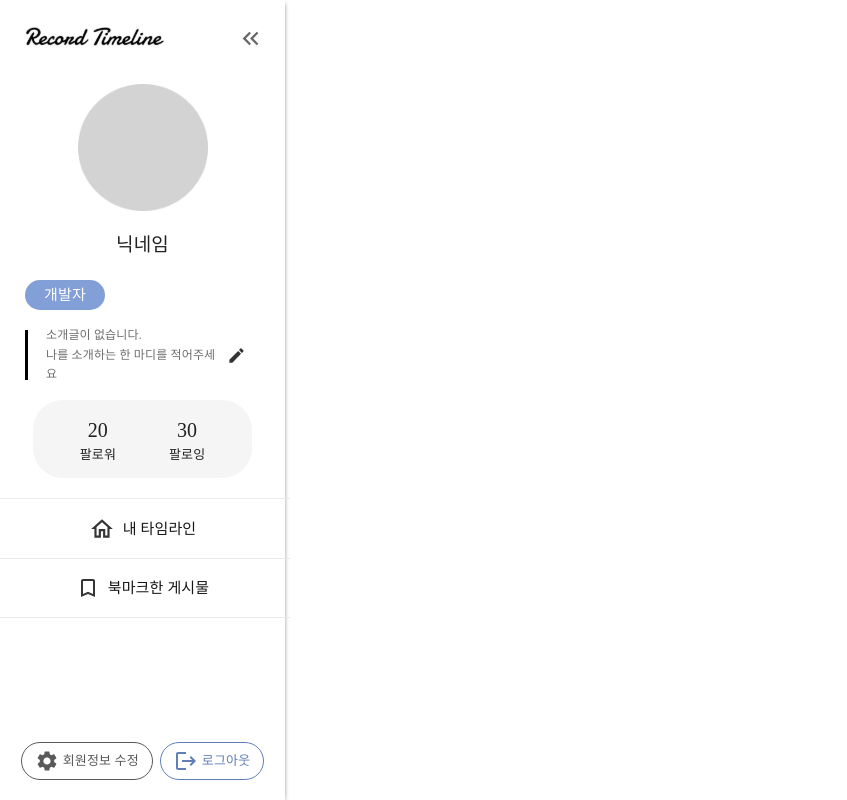
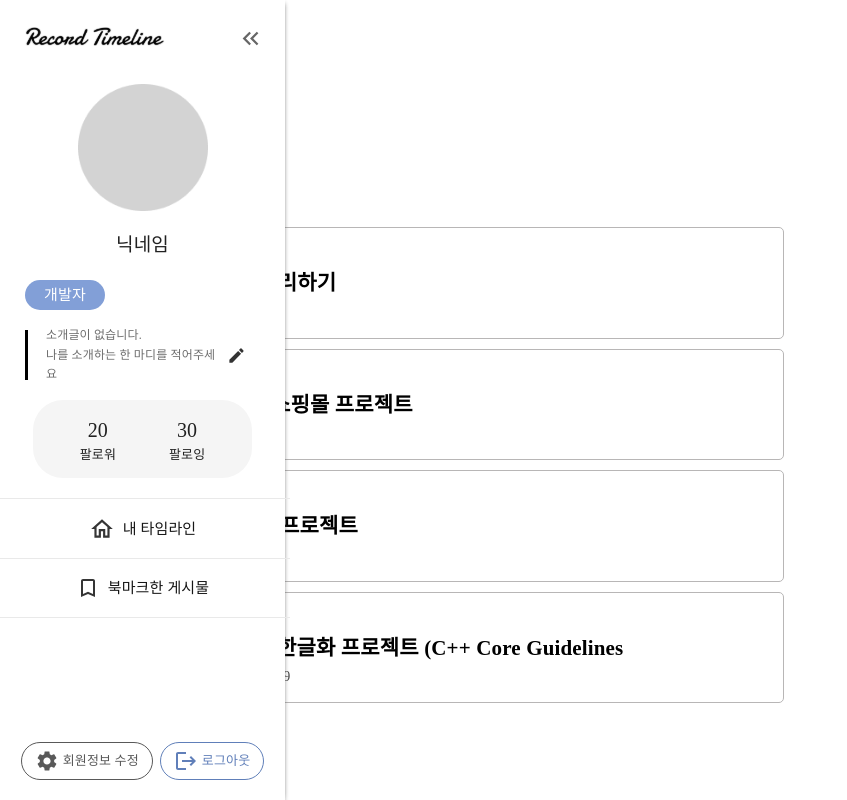
Before and after one commit to Record-Timeline/Front, a React (Create React App) app: page /search/result in a window 1280 px wide. Shown: the whole page, without its empty margins (0-847 px from the left). Built offline with nearby package versions, Linux system fonts and the light colour scheme.

Commit message:
Feat: 검색 결과 글 컴포넌트 추가

```diff
--- /dev/null
+++ b/src/components/main/SearchPostBox.jsx
@@ -0,0 +1,106 @@
+/** @jsxImportSource @emotion/react */
+
+import React from "react";
+import { css } from "@emotion/react";
+import FavoriteBorderIcon from "@mui/icons-material/FavoriteBorder";
+import BookmarkBorderIcon from "@mui/icons-material/BookmarkBorder";
+export default function SearchPostBox({
+  nickName,
+  title,
+  category,
+  commentNum,
+  heartNum,
+  scrapNum,
+  date,
+}) {
+  return (
+    <div
+      css={css`
+        display: flex;
+        width: 720px;
+        flex-direction: column;
+        border: 1px solid #b8b6b6;
+        border-radius: 5px;
+        margin-top: 10px;
+        font-size: 14px;
+        padding: 15px 20px;
+        color: #474747;
+      `}
+    >
+      <div
+        css={css`
+          display: flex;
+          align-items: center;
+        `}
+      >
+        <div>{nickName}</div>
+        <div
+          css={css`
+            margin-left: 10px;
+            margin-top: -3px;
+            text-align: center;
+            border-radius: 30px;
+            background: #d9d9d9;
+            padding: 2px 8px;
+          `}
+        >
+          {category}
+        </div>
+      </div>
+
+      <div
+        css={css`
+          font-weight: 600;
+          font-size: 21px;
+          color: black;
+          margin: 3px 0px 2px 0px;
+        `}
+      >
+        {title}
+      </div>
+      <div
+        css={css`
+          display: flex;
+          align-items: center;
+        `}
+      >
+        <div>댓글 {commentNum}</div>
+        <div
+          css={css`
+            display: flex;
+            align-items: center;
+          `}
+        >
+          <FavoriteBorderIcon
+            style={{
+              fontSize: "17px",
+              margin: " 0px 2px 0px 8px",
+            }}
+          />
+          {heartNum}
+        </div>
+        <div
+          css={css`
+            display: flex;
+            align-items: center;
+          `}
+        >
+          <BookmarkBorderIcon
+            style={{
+              fontSize: "18px",
+              margin: " 0px 1px 0px 8px",
+            }}
+          />
+          {scrapNum}
+        </div>
+        <div
+          css={css`
+            margin-left: 12px;
+          `}
+        >
+          {date}
+        </div>
+      </div>
+    </div>
+  );
+}
--- a/src/pages/SearchResult.jsx
+++ b/src/pages/SearchResult.jsx
@@ -3,6 +3,7 @@
 import React from "react";
 import { css } from "@emotion/react";
 import { useLocation } from "react-router-dom";
+import SearchPostBox from "../components/main/SearchPostBox";
 export default function SearchResult() {
   const location = useLocation();
   const queryParams = new URLSearchParams(location.search);
@@ -10,6 +11,46 @@ export default function SearchResult() {
   console.log(searchKeyword);
 
   const searchResultNum = 390;
+  // 검색 결과 더미데이터
+  const testSearchDummy = [
+    {
+      name: "Sara Kim",
+      category: "개발자",
+      title: "Github로 프로젝트 관리하기",
+      commentNum: 2,
+      heartNum: 10,
+      scrapNum: 192,
+      date: "23-02-19",
+    },
+    {
+      name: "나는야개발자",
+      category: "IT/개발",
+      title: "스프링부트로 만드는 쇼핑몰 프로젝트",
+      commentNum: 32,
+      heartNum: 304,
+      scrapNum: 2,
+      date: "24-05-10",
+    },
+    {
+      name: "해피레코더",
+      category: "마케터",
+      title: "순수 Java로 이루어진 프로젝트",
+      commentNum: 2,
+      heartNum: 10,
+      scrapNum: 192,
+      date: "23-02-19",
+    },
+    {
+      name: "김수룡",
+      category: "디자이너",
+      title: "C++ 핵심 가이드라인 한글화 프로젝트 (C++ Core Guidelines",
+      commentNum: 22,
+      heartNum: 130,
+      scrapNum: 192,
+      date: "23-02-19",
+    },
+  ];
+
   return (
     <div
       css={css`
@@ -42,6 +83,7 @@ export default function SearchResult() {
             width: 100px;
             padding: 5px;
             border-bottom: 4px solid #829fd7;
+            cursor: pointer;
           `}
         >
           글
@@ -51,6 +93,7 @@ export default function SearchResult() {
             color: #737373;
             width: 100px;
             padding: 5px;
+            cursor: pointer;
           `}
         >
           레코더
@@ -66,6 +109,17 @@ export default function SearchResult() {
       >
         글 검색 결과 {searchResultNum}건
       </div>
+      {testSearchDummy.map((post, index) => (
+        <SearchPostBox
+          nickName={post.name}
+          title={post.title}
+          category={post.category}
+          commentNum={post.commentNum}
+          heartNum={post.heartNum}
+          scrapNum={post.scrapNum}
+          date={post.date}
+        />
+      ))}
     </div>
   );
 }
```
